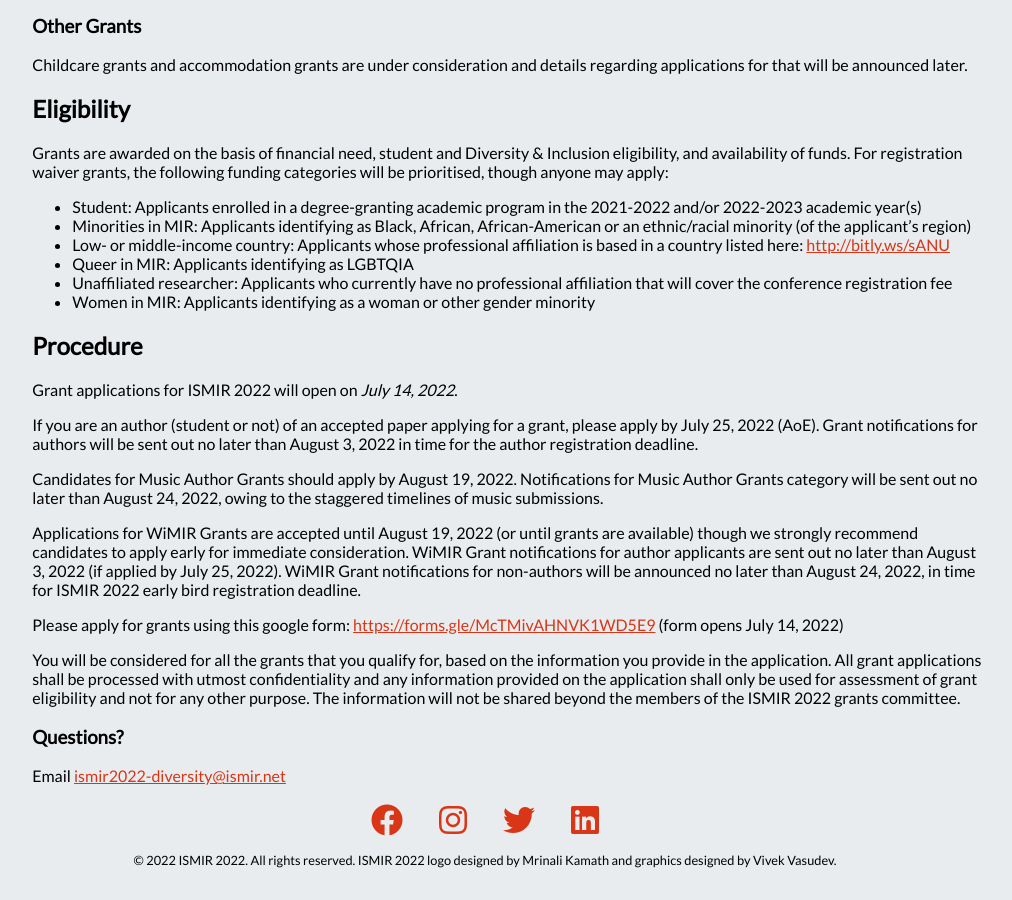
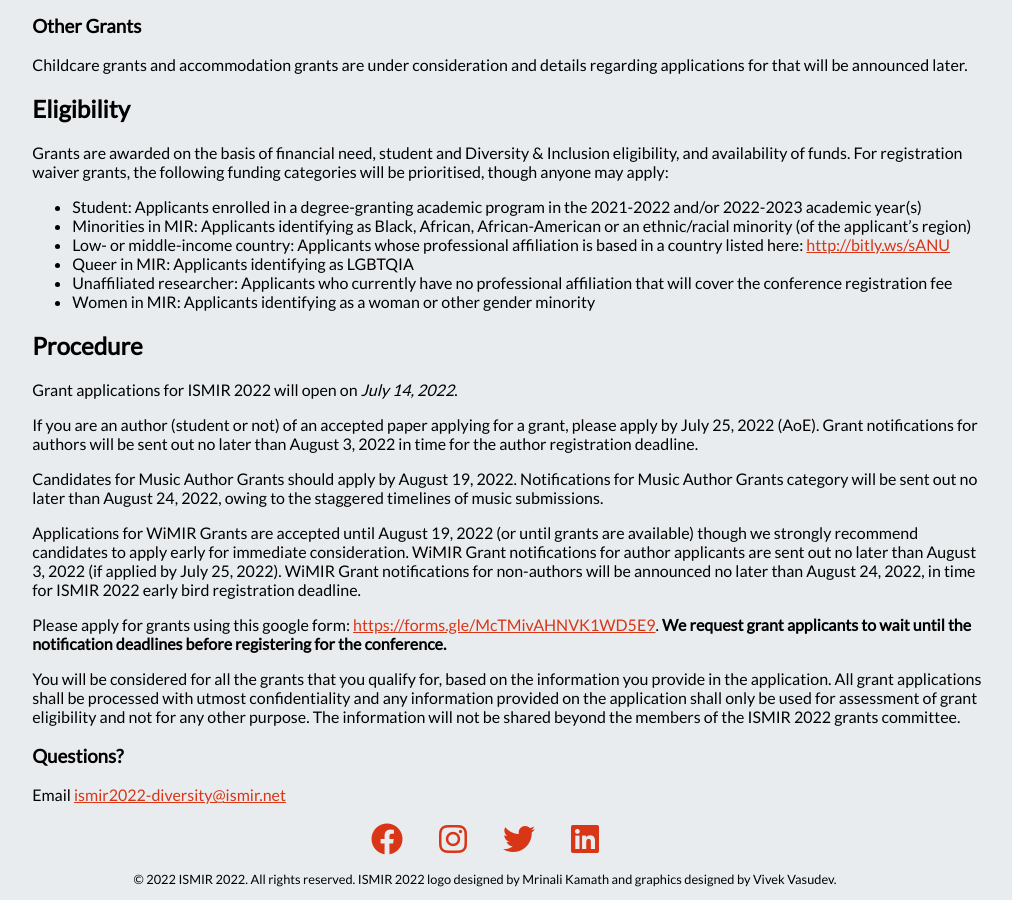
Before and after one commit to ismir2022/ismir2022.github.io, a Jekyll site: the page built from attend/support.md, in a window 1280 px wide and 900 px high, scrolled down 1628 px. Shown: the whole window, without its empty margins (155-1167 px from the left). Built offline with Jekyll 4.4.1, drawn with Linux system fonts in a browser that asks for light colours; nearby versions of some CDN libraries.

Commit message:
Update support.md

```diff
--- a/attend/support.md
+++ b/attend/support.md
@@ -68,7 +68,8 @@ Candidates for Music Author Grants should apply by August 19, 2022. Notification
 
 Applications for WiMIR Grants are accepted until August 19, 2022 (or until grants are available) though we strongly recommend candidates to apply early for immediate consideration. WiMIR Grant notifications for author applicants are sent out no later than August 3, 2022 (if applied by July 25, 2022). WiMIR Grant notifications for non-authors will be announced no later than August 24, 2022, in time for ISMIR 2022 early bird registration deadline.
 
-Please apply for grants using this google form: [https://forms.gle/McTMivAHNVK1WD5E9](https://forms.gle/McTMivAHNVK1WD5E9) (form opens July 14, 2022)
+Please apply for grants using this google form: [https://forms.gle/McTMivAHNVK1WD5E9](https://forms.gle/McTMivAHNVK1WD5E9). **We request grant applicants to wait until the notification deadlines before registering for the conference.**
+
 
 You will be considered for all the grants that you qualify for, based on the information you provide in the application. All grant applications shall be processed with utmost confidentiality and any information provided on the application shall only be used for assessment of grant eligibility and not for any other purpose. The information will not be shared beyond the members of the ISMIR 2022 grants committee.
 
```
